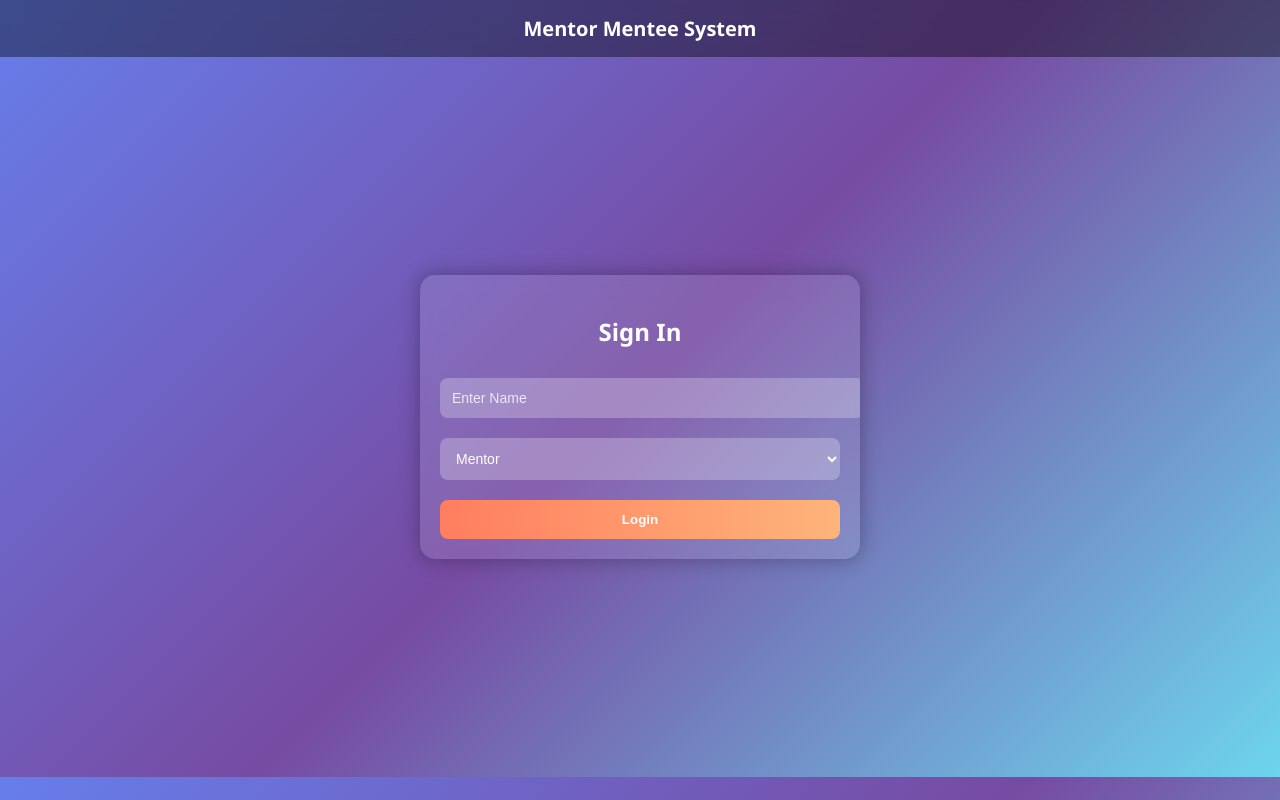
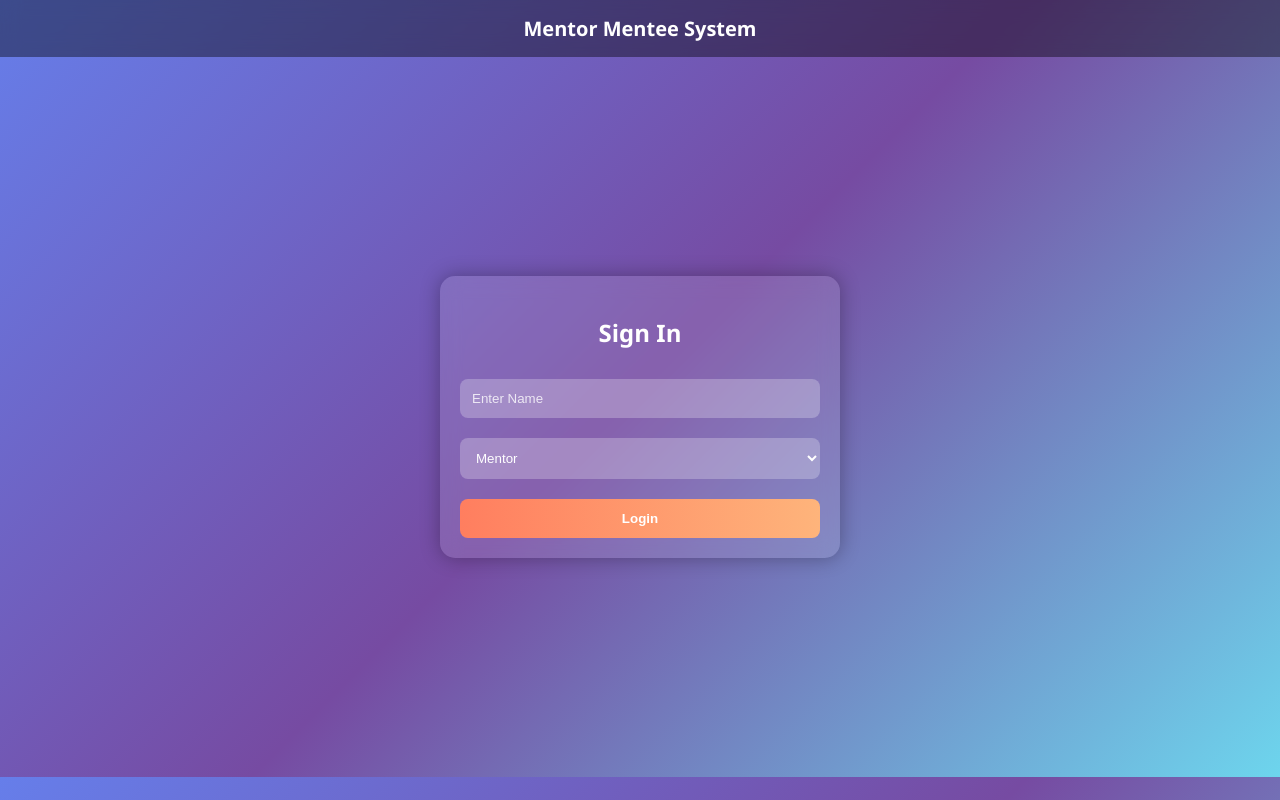
Before and after one commit to beherahitesh77/mentor-mentee-project, a Flask app: page / in a window 1280 px wide. Run offline with Flask 3, Linux system fonts and the light colour scheme.

Commit message:
Fixed input width issue using box-sizing, improved login UI styling

```diff
--- a/static/style.css
+++ b/static/style.css
@@ -4,6 +4,9 @@ body {
     font-family: 'Segoe UI', sans-serif;
     background: linear-gradient(135deg, #667eea, #764ba2, #6dd5ed);
     color: white;
+}
+* {
+    box-sizing: border-box;
 }
 
 /* NAVBAR */
@@ -50,11 +53,11 @@ input, select {
     width: 100%;
     padding: 12px;
     margin: 10px 0;
+    border-radius: 8px;
     border: none;
-    border-radius: 8px;
+
     background: rgba(255,255,255,0.25);
     color: white;
-    font-size: 14px;
 }
 
 /* FIX PLACEHOLDER */
```
